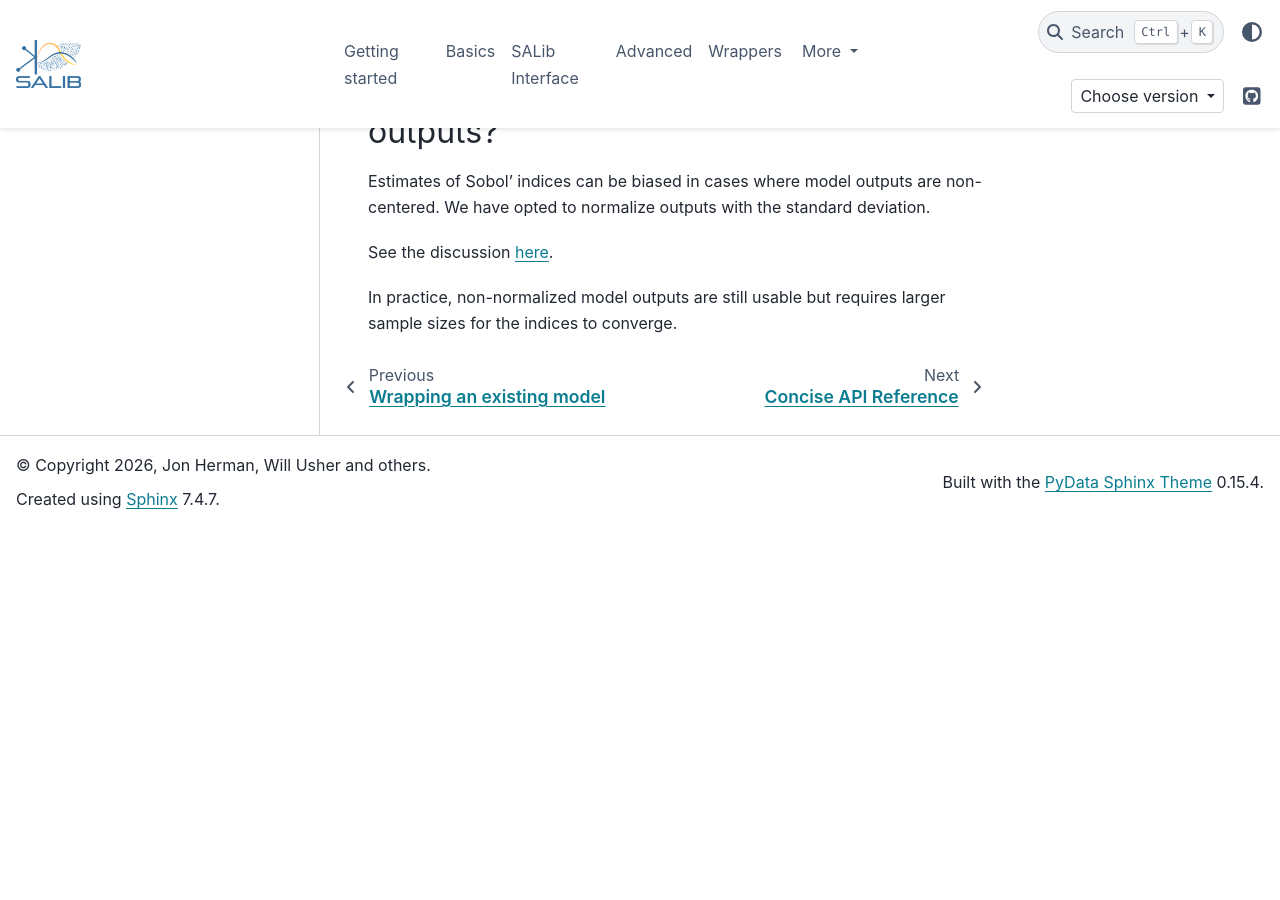
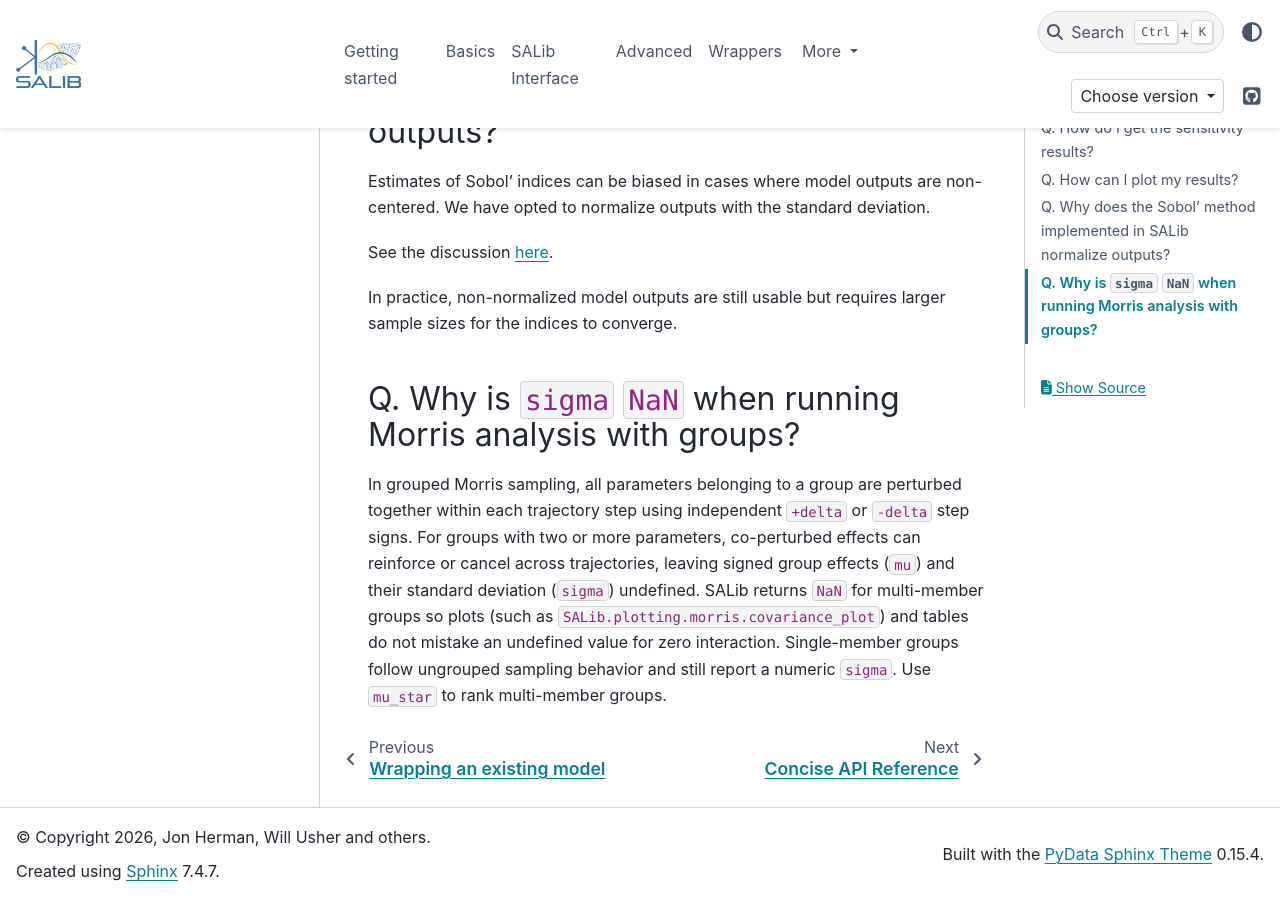
Before and after one commit to SALib/SALib, a Sphinx documentation site: the page built from docs/user_guide/faq.rst, in a window 1280 px wide and 900 px high, scrolled down 935 px. Built offline with Sphinx 7.4.7 and the PyData theme 0.15.4, drawn with Linux system fonts in a browser that asks for light colours; pages that are not in the unit, such as notebooks, are missing from menus; comment, search, counter and statistics services are not loaded; before the commit the page ends 1464 px from its top, so only the background shows below that.

Commit message:
docs(morris): explain why grouped analysis produces NaN sigma
Fixes #644.

```diff
--- a/docs/user_guide/faq.rst
+++ b/docs/user_guide/faq.rst
@@ -41,3 +41,18 @@ See the discussion `here <https://github.com/SALib/SALib/issues/109#issuecomment
 
 In practice, non-normalized model outputs are still usable but requires larger sample sizes for
 the indices to converge.
+
+
+Q. Why is ``sigma`` ``NaN`` when running Morris analysis with groups?
+---------------------------------------------------------------------
+
+In grouped Morris sampling, all parameters belonging to a group are perturbed
+together within each trajectory step using independent ``+delta`` or
+``-delta`` step signs. For groups with two or more parameters, co-perturbed
+effects can reinforce or cancel across trajectories, leaving signed group
+effects (``mu``) and their standard deviation (``sigma``) undefined. SALib
+returns ``NaN`` for multi-member groups so plots (such as
+``SALib.plotting.morris.covariance_plot``) and tables do not mistake an
+undefined value for zero interaction. Single-member groups follow ungrouped
+sampling behavior and still report a numeric ``sigma``. Use ``mu_star`` to
+rank multi-member groups.
```
Also changed, not shown: README-advanced.md (+9 -0 lines), docs/user_guide/advanced.rst (+9 -0 lines), 1 other file.
